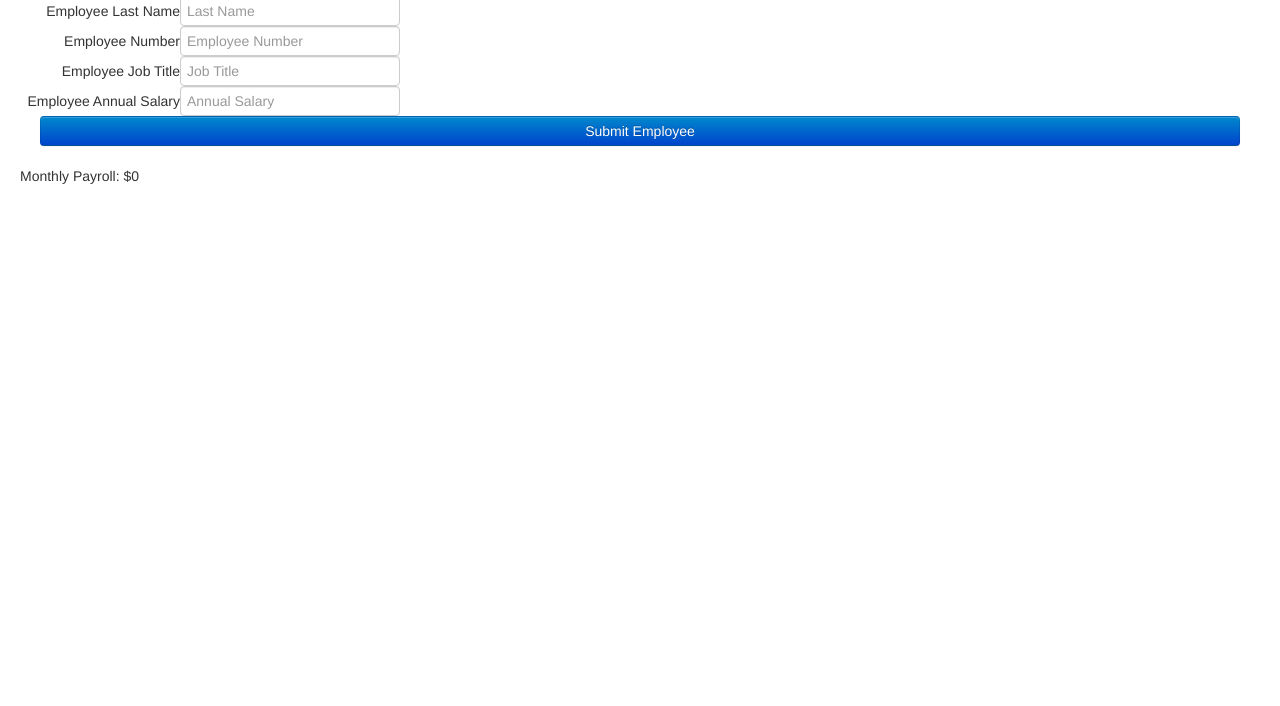
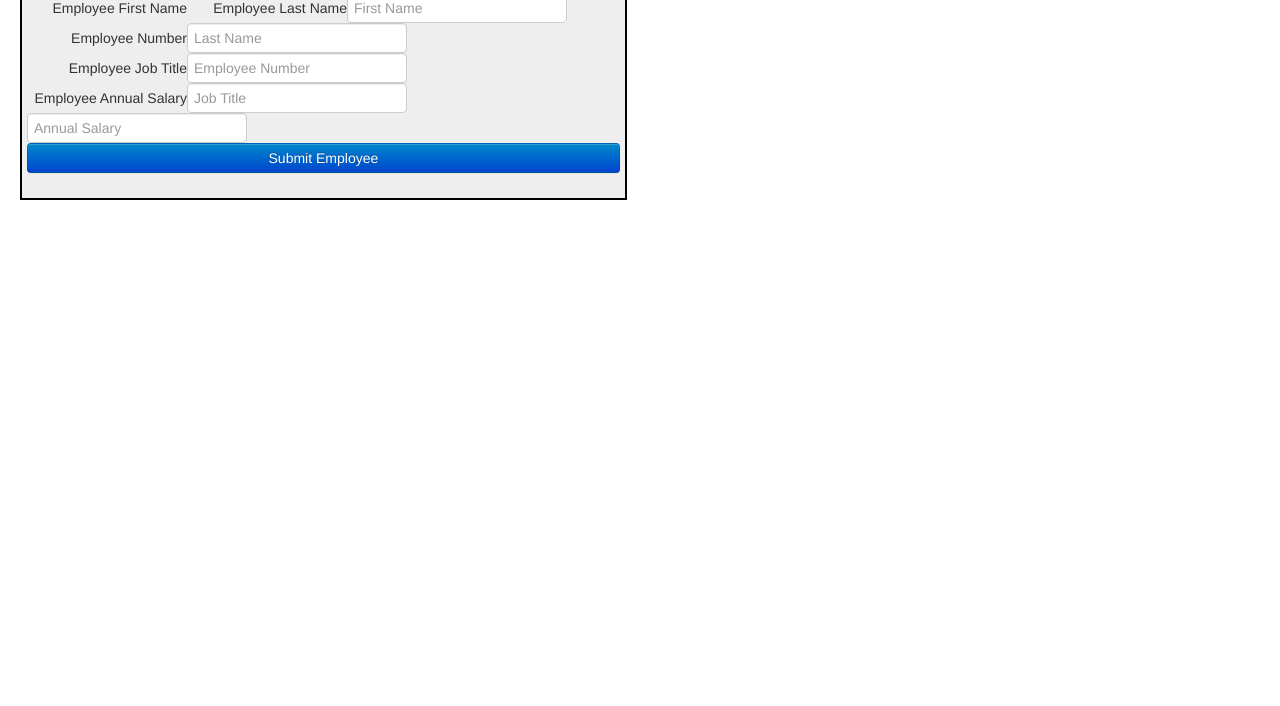
Before and after one commit to EricWAnderson/prime_weekend_1, a plain HTML site: page index.html in a window 1280 px wide. Shown: the part 94-800 px from the top of the page. Drawn offline with Linux system fonts and the light colour scheme.

Commit message:
updates styling and fixes employee delete bug

```diff
--- a/app.js
+++ b/app.js
@@ -39,7 +39,8 @@ function employeeDelete() {
 	event.preventDefault();
 
 	//find which employee ID is being deleted
-	var $id = $(this).parent().children("li").first().data("id");
+	var $id = $(this).parent().children("li").data("id");
+	console.log($id);
 
 	//remove the employee from the array
 	for (var i = 0; i<array.length; i++) {
--- a/index.html
+++ b/index.html
@@ -5,56 +5,40 @@
 		<script type='text/javascript' src='app.js'></script>
 		<link rel='stylesheet' href='bootstrap.min.css'>
 		<link rel='stylesheet' href='stylesheet.css'>
-		<link
 	</head>
 
 	<body>
-		<div class='container-fluid'>
+		<div class="container-fluid">
+			<div class="row-fluid">
+				<div class="span6 employee">
 					<h1>Monthly Payroll Calculator</h1>
-		</div>
-		<div class='container-fluid'>
 					<form id='employeeinfo' class='form-horizontal'>
 						<div class="form-group">
-					<label for='employeeFirstName' class='col-sm-2 control-label'>Employee First Name</label>
-					<div class='col-sm-10'>
+							<label for='employeeFirstName' class='control-label'>Employee First Name</label>
 							<input type='text' id='employeeFirstName' name='employeeFirstName' placeholder='First Name' autocomplete='off' />
-					</div>
 
-					<label for='employeeLastName' class='col-sm-2 control-label'>Employee Last Name</label>
-					<div class='col-sm-10'>
+							<label for='employeeLastName' class='control-label'>Employee Last Name</label>
 							<input type='text' id='employeeLastName' name='employeeLastName' placeholder='Last Name' autocomplete='off' />
-					</div>
 
-					<label for='employeeNumber' class='col-sm-2 control-label'>Employee Number</label>
-					<div class='col-sm-10'>
+							<label for='employeeNumber' class='control-label'>Employee Number</label>
 							<input type='number' id='employeeNumber' name='employeeNumber' placeholder='Employee Number' autocomplete='off' />
-					</div>
 
-					<label for='employeeJobTitle' class='col-sm-2 control-label'>Employee Job Title</label>
-					<div class='col-sm-10'>
+							<label for='employeeJobTitle' class='control-label'>Employee Job Title</label>
 							<input type='text' id='employeeJobTitle' name='employeeJobTitle' placeholder='Job Title' autocomplete='off' />
-					</div>
 
-					<label for='employeeAnnualSalary' class='col-sm-2 control-label'>Employee Annual Salary</label>
-					<div class='col-sm-10'>
+							<label for='employeeAnnualSalary' class='control-label'>Employee Annual Salary</label>
 							<input type='number' id='employeeAnnualSalary' name='employeeAnnualSalary' placeholder='Annual Salary' autocomplete='off' />
-					</div>
 
-					<div class='container-fluid'>
 							<button type='submit' value='Submit Employee' class='btn btn-primary btn-block'>Submit Employee</button>
-					</div>
-
 						</div>
 					</form>
 				</div>
-
-		<div class='container-fluid'>
-			<p>Monthly Payroll: $<span id='monthlyPayroll'>0</span><p>
+				<div class='span6'>
+					<p>Monthly Payroll: $<span id='monthlyPayroll'>0</span></p>
+						<div id='container'>
 						</div>
-
-		<div id='container' class='container-fluid'>
-
 				</div>
-
+			</div>
+		</div>
 	</body>
 </html>
--- a/stylesheet.css
+++ b/stylesheet.css
@@ -3,6 +3,16 @@ li {
 	padding: 14px 10px;
 }
 
+p {
+	padding-top: 50px;
+}
+
+.row-fluid {
+	margin-top: 20px;
+}
+
 .employee {
 	border: 2px solid black;
+	padding: 5px;
+	background-color: #eee;
 }
```
Lines whose indentation alone changed are shown as unchanged.
